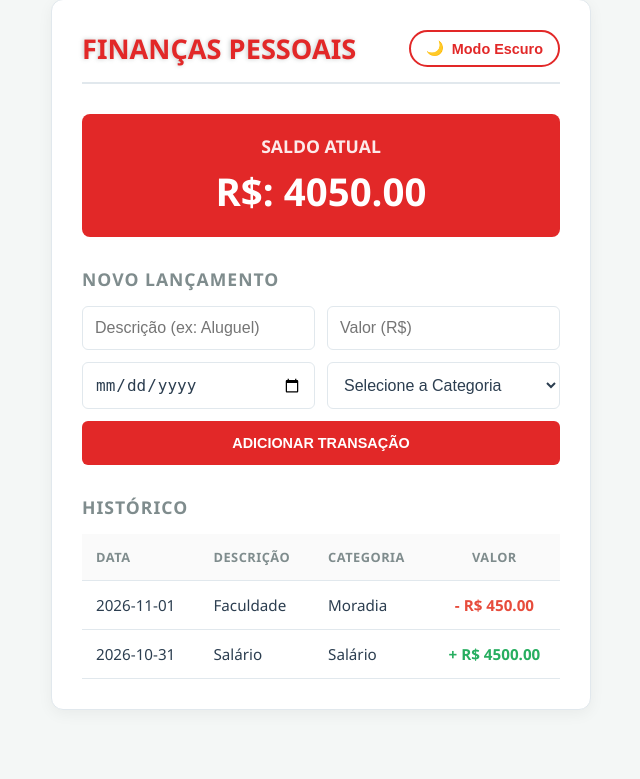
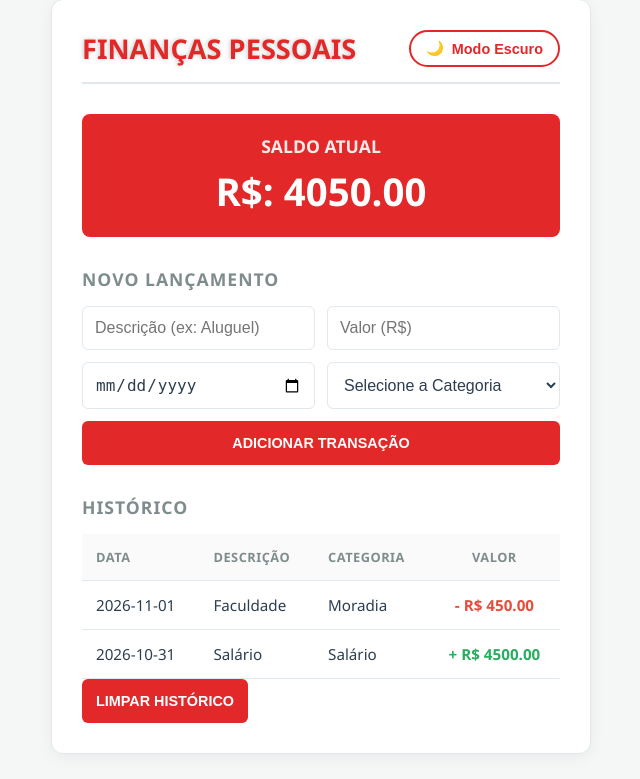
Before and after one commit to Carolina-lab1/Controle-Financeiro, a Flask app: page / in a window 1280 px wide. Shown: the part 21-800 px from the top of the page, without its empty margins (319-959 px from the left). Run offline with Flask 3, Linux system fonts and the light colour scheme; data comes from the database, SQL or seed files in the repository.

Commit message:
Add clear history form to index.html

```diff
--- a/templates/index.html
+++ b/templates/index.html
@@ -71,6 +71,15 @@
                         {% endfor %}
                     </tbody>
                 </table>
+                {% if transacoes %}
+            <div class="clear-container">
+                <form action="/clear" method="POST" onsubmit="return confirm('Tem certeza que deseja apagar todo o histórico de transações?');">
+                    <button type="submit" class="btn-danger">
+                        Limpar Histórico
+                    </button>
+                </form>
+            </div>
+            {% endif %}
             </div>
         </section>
     </div>
```
